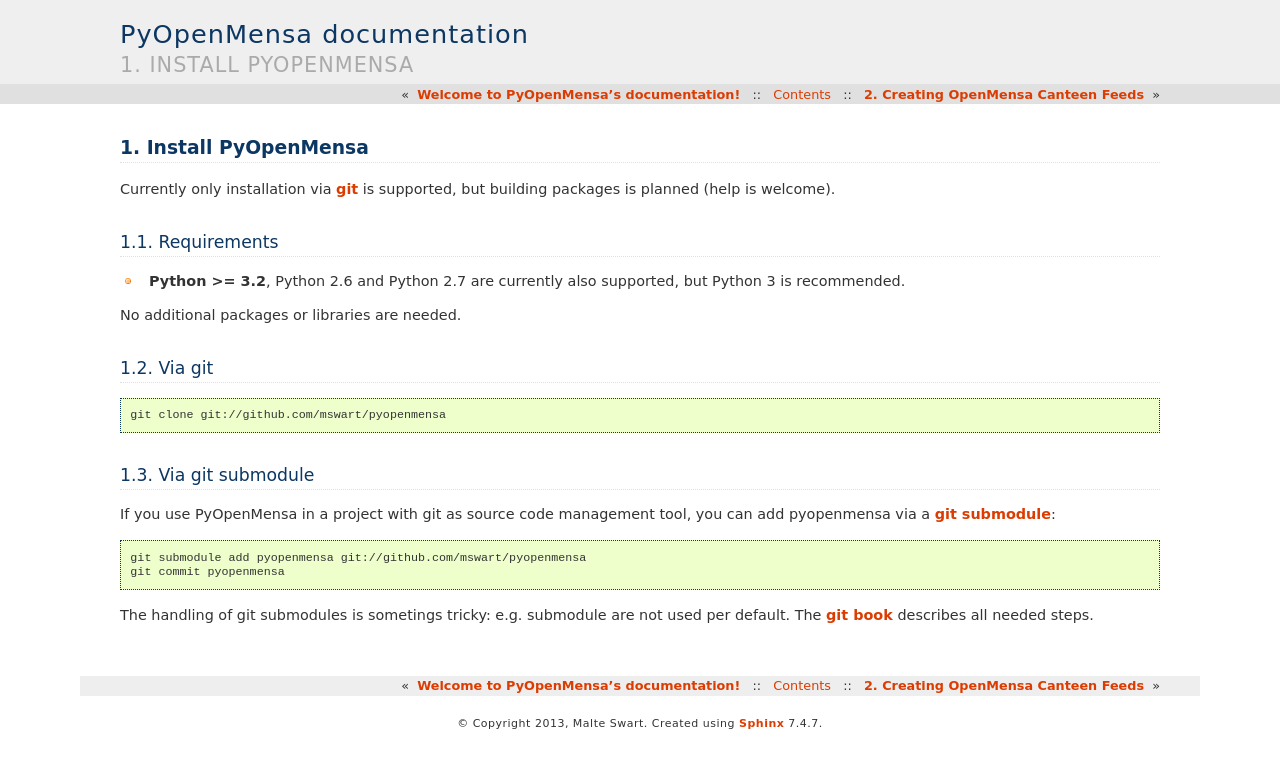
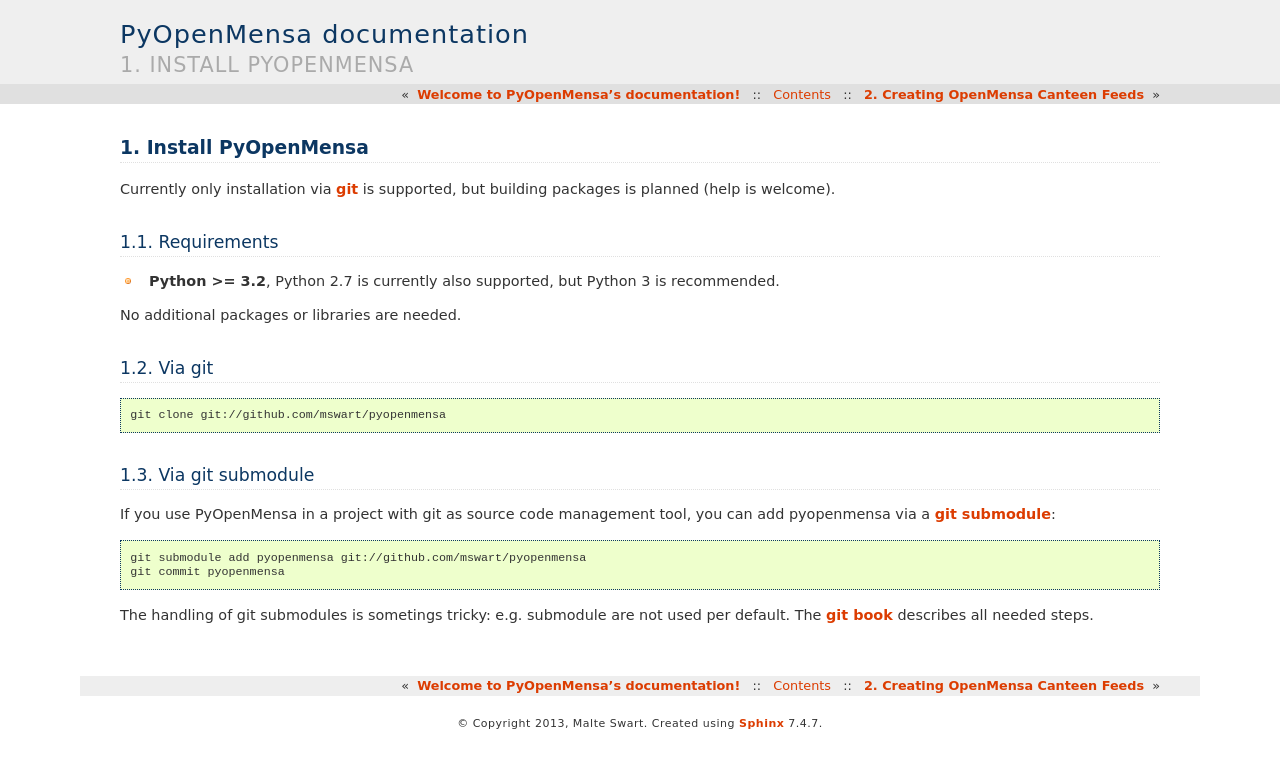
Before and after one commit to mswart/pyopenmensa, a Sphinx documentation site: the page built from doc/install.rst, in a window 1280 px wide. Shown: the top 768 px of the page. Built offline with Sphinx 7.4.7, drawn with Linux system fonts in a browser that asks for light colours; the version number could not be read and is left out.

Commit message:
Drop support for EOL Python 2.6

```diff
--- a/README.rst
+++ b/README.rst
@@ -25,7 +25,7 @@
 tldr: Documentation
 -------------------
 
-1. You need `Python <http://www.python.org/>`__ 2.6, 2.7 or **>=3.2**.
+1. You need `Python <http://www.python.org/>`__ 2.7 or **>=3.2**.
 2. Install pyopenmensa:
 
    1. via pypi
--- a/doc/install.rst
+++ b/doc/install.rst
@@ -9,7 +9,7 @@
 Requirements
 ------------
 
-* **Python >= 3.2**, Python 2.6 and Python 2.7 are currently also supported, but Python 3 is recommended.
+* **Python >= 3.2**, Python 2.7 is currently also supported, but Python 3 is recommended.
 
 No additional packages or libraries are needed.
 
--- a/setup.py
+++ b/setup.py
@@ -45,7 +45,6 @@
         # Specify the Python versions you support here. In particular, ensure
         # that you indicate whether you support Python 2, Python 3 or both.
         'Programming Language :: Python :: 2',
-        'Programming Language :: Python :: 2.6',
         'Programming Language :: Python :: 2.7',
         'Programming Language :: Python :: 3',
         'Programming Language :: Python :: 3.2',
```
Also changed, not shown: feed.py (+1 -6 lines), .travis.yml.
